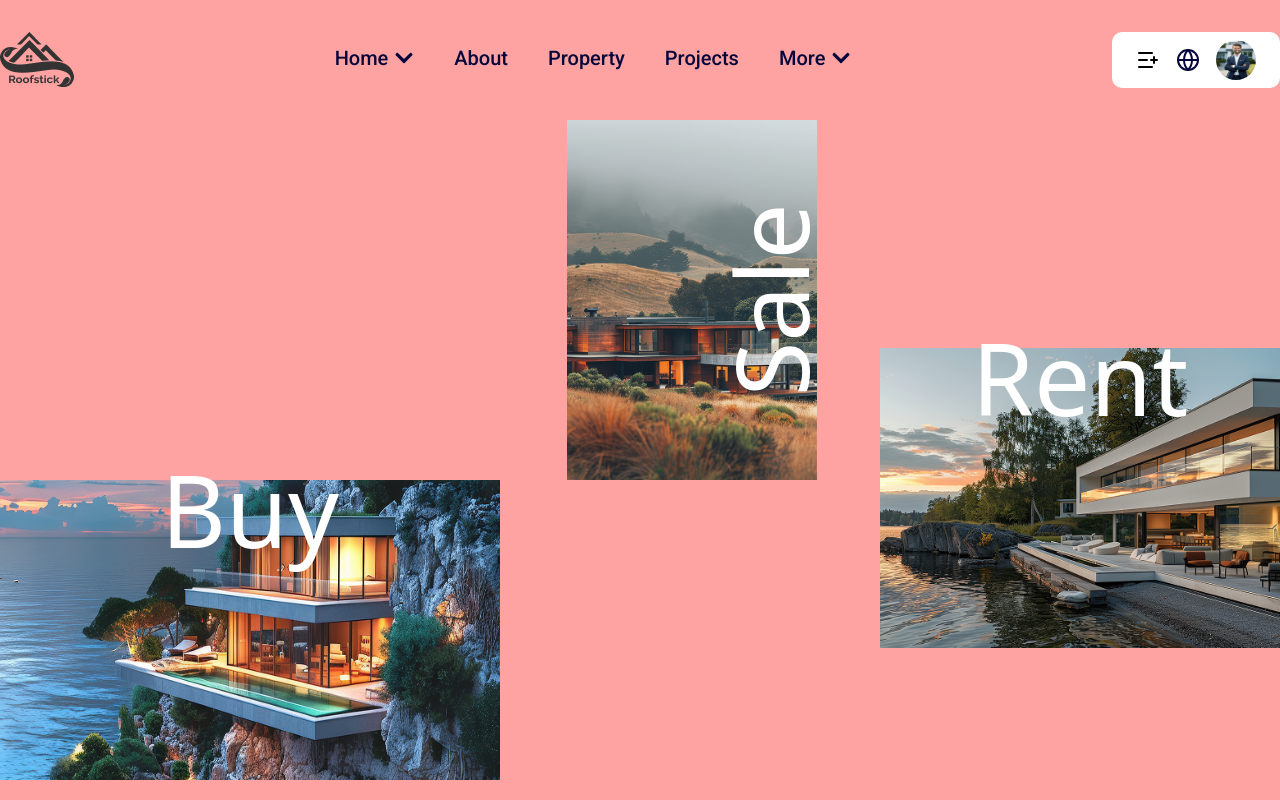
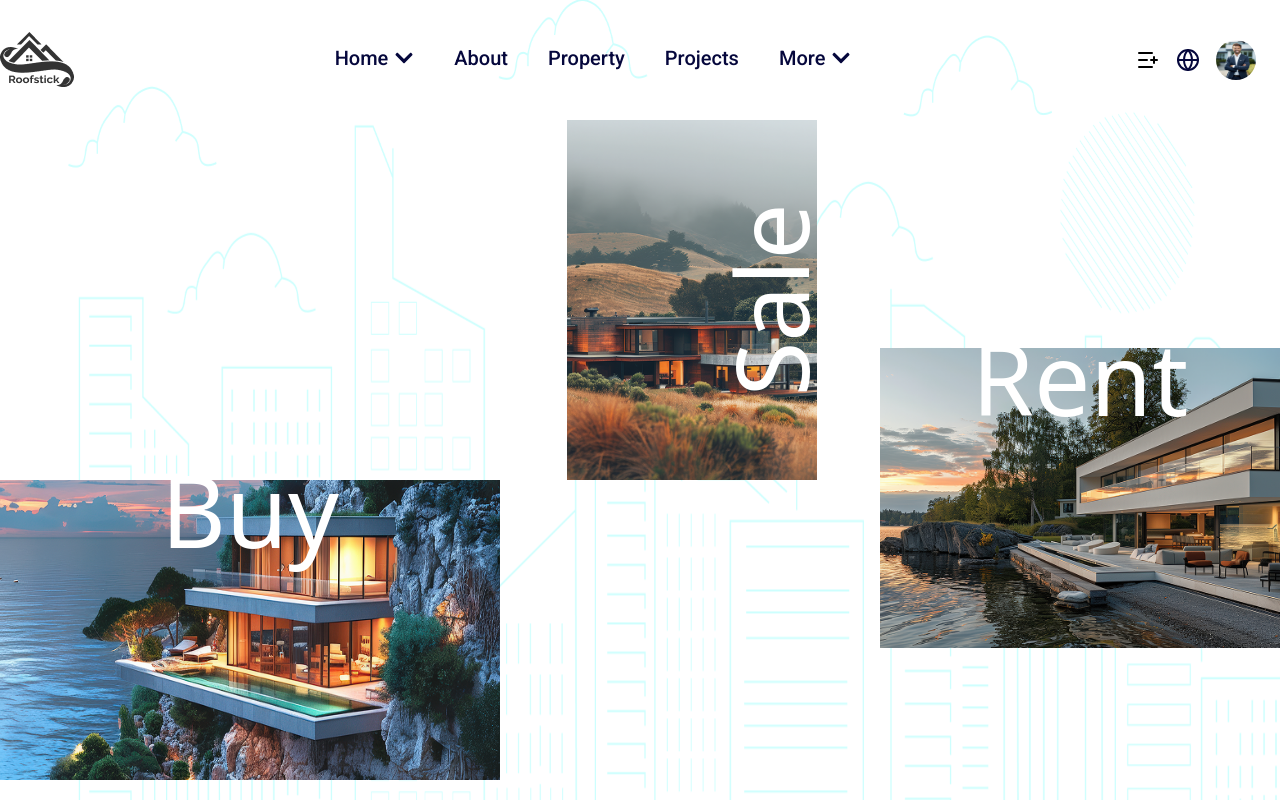
Before and after one commit to Tasniasamia/roofstick_appstick, a Next.js app: page / in a window 1280 px wide. Shown: the top 800 px of the page. Built offline with nearby package versions, Linux system fonts and the light colour scheme.

Commit message:
responsive set done

```diff
--- a/components/(site)/home1/hero.tsx
+++ b/components/(site)/home1/hero.tsx
@@ -12,7 +12,7 @@
         className="absolute inset-0 lg:h-[1080px] md:h-[700px] h-full  w-full "
         priority
       />
-      <div className="relative w-full lg:h-[1080px] md:h-[700px] h-full  bg-red-300">
+      <div className="relative w-full lg:h-[1080px] md:h-[700px] h-full">
 
         <div className="hero-wrapper">
           <div className="hero-img1">
```
Also changed, not shown: app/globals.css (+1 -40 lines).
